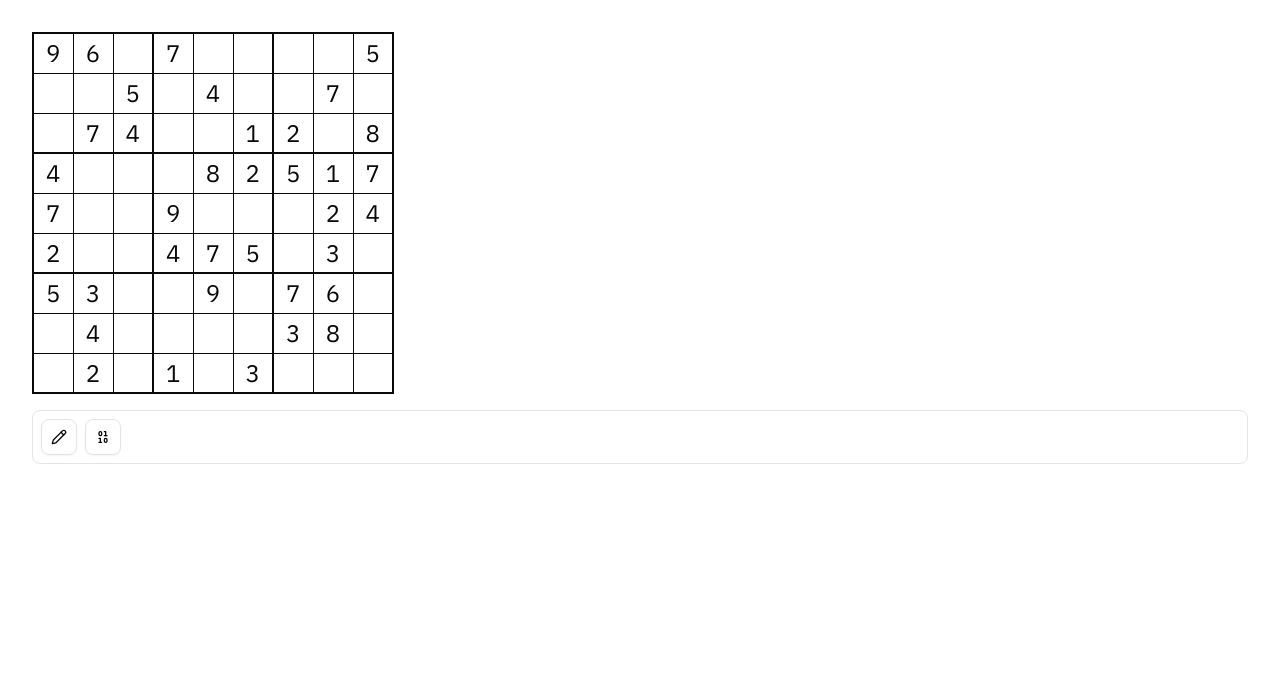
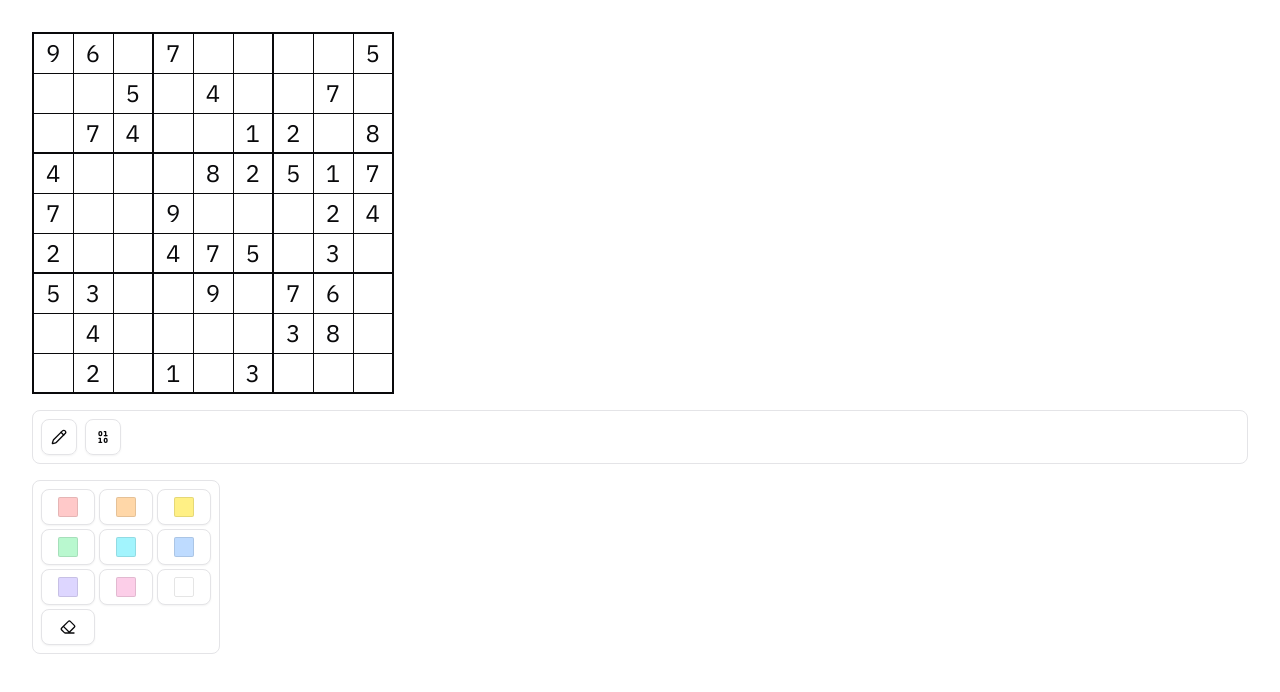
Before and after one commit to Popa-42/sudoku, a Next.js app: page / in a window 1280 px wide. Shown: the top 692 px of the page. Built offline with nearby package versions, Linux system fonts and the light colour scheme.

Commit message:
Implement cell coloring

```diff
--- a/src/app/page.tsx
+++ b/src/app/page.tsx
@@ -1,9 +1,12 @@
 "use client";
 
-import SudokuGrid from "@/components/sudoku/grid";
-import React, { useState } from "react";
+import { SudokuGrid } from "@/components/sudoku/grid";
+import React, { useRef, useState } from "react";
 import { Toggle } from "@/components/ui/toggle";
-import { Binary, Pencil } from "lucide-react";
+import { Binary, Pencil, Eraser } from "lucide-react";
+import { Button } from "@/components/ui/button";
+import type { ColorName, SudokuGridHandle } from "@/types";
+import { COLOR_BG_CLASS } from "@/components/sudoku/constants";
 
 export default function Home() {
   // const regions9: number[][] = [
@@ -34,9 +37,26 @@ export default function Home() {
   const [selected, setSelected] = useState<boolean[][]>(Array.from({ length: 9 }, () => Array(9).fill(false)));
   const [notesMode, setNotesMode] = useState<"center" | "corner" | null>(null);
 
+  // Ref to call imperative actions on the grid (e.g., annotateColor)
+  const gridRef = useRef<SudokuGridHandle | null>(null);
+
+  // Pastel color buttons (ordered as requested) - without black
+  const COLOR_ORDER: ColorName[] = [
+    "red",
+    "orange",
+    "yellow",
+    "green",
+    "cyan",
+    "blue",
+    "violet",
+    "pink",
+    "transparent",
+  ];
+
   return (
     <div className="space-y-4 p-8">
       <SudokuGrid
+        ref={gridRef}
         presetGrid={sudokuGrid}
         // size={15}
         // regions={regions9}
@@ -68,6 +88,29 @@ export default function Home() {
           <Binary />
         </Toggle>
       </div>
+      {/* Color annotation buttons (stateless actions) */}
+      <div className="grid w-fit grid-cols-3 gap-1 rounded-md border p-2">
+        {COLOR_ORDER.map((name) => (
+          <Button
+            key={name}
+            variant="outline"
+            aria-label={`Apply ${name} color to selection`}
+            onClick={() => gridRef.current?.annotateColor(name)}
+            title={`Toggle ${name} stripe`}
+          >
+            <span aria-hidden className={`size-5 rounded-xs border border-black/10 ${COLOR_BG_CLASS[name]}`} />
+          </Button>
+        ))}
+        {/* Clear color button */}
+        <Button
+          variant="outline"
+          aria-label="Clear color from selection"
+          onClick={() => gridRef.current?.annotateClear()}
+          title="Clear all stripes"
+        >
+          <Eraser />
+        </Button>
+      </div>
     </div>
   );
 }
--- a/src/components/sudoku/constants.ts
+++ b/src/components/sudoku/constants.ts
@@ -1,4 +1,7 @@
+import { ColorName } from "@/types";
+
 export const SEL_COLOR_VAR = "[--sel:theme(colors.blue.300)]" as const;
+
 export const CORNER_POS_ORDER_ALL = ["tl", "tr", "bl", "br", "tc", "rc", "bc", "lc", "cc"] as const;
 export const CORNER_POS_CLASSES: Record<(typeof CORNER_POS_ORDER_ALL)[number], string> = {
   tl: "absolute top-0 left-0 translate-x-0.5 translate-y-0.5",
@@ -11,3 +14,16 @@ export const CORNER_POS_CLASSES: Record<(typeof CORNER_POS_ORDER_ALL)[number], s
   lc: "absolute left-0 top-1/2 -translate-y-1/2 translate-x-0.5",
   cc: "absolute inset-0 flex items-center justify-center",
 };
+
+export const COLOR_BG_CLASS: Record<ColorName, string> = {
+  red: "bg-red-200",
+  orange: "bg-orange-200",
+  yellow: "bg-yellow-200",
+  green: "bg-green-200",
+  cyan: "bg-cyan-200",
+  blue: "bg-blue-200",
+  violet: "bg-violet-200",
+  pink: "bg-pink-200",
+  black: "bg-slate-200",
+  transparent: "bg-transparent",
+};
--- a/src/components/sudoku/grid.tsx
+++ b/src/components/sudoku/grid.tsx
@@ -1,7 +1,7 @@
 // src/components/sudoku/grid.tsx
-import React, { useCallback, useEffect, useMemo, useRef, useState } from "react";
+import React, { useCallback, useEffect, useImperativeHandle, useMemo, useRef, useState } from "react";
 import { cn, neighbor } from "@/lib/utils";
-import { CORNER_POS_CLASSES, CORNER_POS_ORDER_ALL, SEL_COLOR_VAR } from "@/components/sudoku/constants";
+import { COLOR_BG_CLASS, CORNER_POS_CLASSES, CORNER_POS_ORDER_ALL, SEL_COLOR_VAR } from "@/components/sudoku/constants";
 import {
   buildSingleSelection,
   computeDefaultBox,
@@ -15,7 +15,7 @@ import {
   stackFromMatrix,
   validateRegions,
 } from "@/components/sudoku/utils/selection";
-import { Cell, CellSelectInfo, RectBox } from "@/types";
+import { Cell, CellSelectInfo, ColorName, RectBox, SudokuGridHandle } from "@/types";
 import { createDigitCube, createNumberGrid, selectionTargets } from "@/components/sudoku/utils/grids";
 
 type SudokuGridProps = React.HTMLAttributes<HTMLDivElement> & {
@@ -36,7 +36,8 @@ type SudokuGridProps = React.HTMLAttributes<HTMLDivElement> & {
 };
 
 /* ---------- Component ---------- */
-function SudokuGrid({
+const SudokuGridImpl = React.forwardRef<SudokuGridHandle, SudokuGridProps>(function SudokuGrid(
+  {
     size = 9,
     className,
     presetGrid,
@@ -53,7 +54,9 @@ function SudokuGrid({
     cellClassName,
     dividerClassName = "border-foreground",
     ...props
-}: SudokuGridProps) {
+  },
+  ref,
+) {
   if (!Number.isInteger(size) || size <= 0) throw new Error("Size must be a positive integer.");
   validateRegions(regions, size);
 
@@ -79,6 +82,10 @@ function SudokuGrid({
   const [userGrid, setUserGrid] = useState<number[][]>(() => createNumberGrid(size));
   const [pencils, setPencils] = useState<number[][][]>(() => createDigitCube(size));
   const [cornerPencils, setCornerPencils] = useState<number[][][]>(() => createDigitCube(size));
+  // color annotations grid: array of color stripes per cell
+  const [colorGrid, setColorGrid] = useState<ColorName[][][]>(() =>
+    Array.from({ length: size }, () => Array.from({ length: size }, () => [] as ColorName[])),
+  );
 
   useEffect(() => {
     setInternalSelection(emptySelection);
@@ -87,6 +94,7 @@ function SudokuGrid({
     setUserGrid(createNumberGrid(size));
     setPencils(createDigitCube(size));
     setCornerPencils(createDigitCube(size));
+    setColorGrid(Array.from({ length: size }, () => Array.from({ length: size }, () => [] as ColorName[])));
   }, [size, emptySelection]);
 
   const activeBox = useMemo(() => box ?? computeDefaultBox(size), [box, size]);
@@ -117,7 +125,6 @@ function SudokuGrid({
   }, [selection, currentCell, onCurrentCellChange]);
 
   const isSelected = useCallback((r: number, c: number) => !!selection?.[r]?.[c], [selection]);
-  const isCurrent = useCallback((r: number, c: number) => !!current && current[0] === r && current[1] === c, [current]);
 
   const cellBorderClasses = useCallback(
     (r: number, c: number) => {
@@ -167,6 +174,39 @@ function SudokuGrid({
       onCurrentCellChange?.(nextCurrent);
     },
     [currentCell, onCurrentCellChange],
+  );
+
+  // Expose imperative color annotation API (toggle colors per cell; supports transparent)
+  useImperativeHandle(
+    ref,
+    (): SudokuGridHandle => ({
+      annotateColor: (color: ColorName) => {
+        const targets = selectionTargets(selection, current);
+        if (!targets.length) return;
+        setColorGrid((prev) => {
+          const next = prev.map((row) => row.map((cell) => cell.slice()));
+          for (const [r, c] of targets) {
+            const list = next[r][c];
+            const idx = list.indexOf(color);
+            if (idx >= 0) list.splice(idx, 1);
+            else list.push(color);
+          }
+          return next;
+        });
+      },
+      annotateClear: () => {
+        const targets = selectionTargets(selection, current);
+        if (!targets.length) return;
+        setColorGrid((prev) => {
+          const next = prev.map((row) => row.map((cell) => cell.slice())) as ColorName[][][];
+          for (const [r, c] of targets) {
+            next[r][c] = [];
+          }
+          return next;
+        });
+      },
+    }),
+    [selection, current],
   );
 
   // pointer → cell mapping
@@ -497,14 +537,7 @@ function SudokuGrid({
                 const bottomRight = c < size - 1 && r < size - 1 && !isSelected(r + 1, c + 1) && down && right;
 
                 const selected = isSelected(r, c);
-                const boxShadowParts: string[] = [];
-                if (selected) {
-                  if (!left) boxShadowParts.push("inset 4px 0 0 0 var(--sel)");
-                  if (!right) boxShadowParts.push("inset -4px 0 0 0 var(--sel)");
-                  if (!up) boxShadowParts.push("inset 0 4px 0 0 var(--sel)");
-                  if (!down) boxShadowParts.push("inset 0 -4px 0 0 var(--sel)");
-                }
-                const boxShadow = boxShadowParts.join(", ");
+                // selection highlight is drawn with absolute edge spans (above color stripes)
 
                 const presetVal = presetGrid?.[r]?.[c] ?? 0;
                 const userVal = userGrid?.[r]?.[c] ?? 0;
@@ -521,6 +554,9 @@ function SudokuGrid({
 
                 const order = centerCandidates.length > 0 ? CORNER_POS_ORDER_ALL.slice(0, 8) : CORNER_POS_ORDER_ALL;
 
+                const cellColors = colorGrid?.[r]?.[c] ?? [];
+                const forceWhiteText = cellColors.includes("black");
+
                 return (
                   <td key={c} role="gridcell" className={cellBorderClasses(r, c)}>
                     <div
@@ -530,9 +566,45 @@ function SudokuGrid({
                         "relative flex size-full cursor-pointer items-center justify-center text-2xl select-none",
                         SEL_COLOR_VAR,
                         isPreset(r, c) ? "text-foreground" : "text-blue-700 font-semibold",
+                        forceWhiteText && "text-white",
                       )}
-                      style={boxShadow ? { boxShadow } : undefined}
                     >
+                      {/* Color stripes background */}
+                      {cellColors.length > 0 && (
+                        // eslint-disable-next-line better-tailwindcss/enforce-consistent-class-order
+                        <div className="absolute inset-0 overflow-hidden flex pointer-events-none">
+                          {cellColors.map((clr, i) => (
+                            <div key={i} className={cn("h-full flex-1", COLOR_BG_CLASS[clr])} />
+                          ))}
+                        </div>
+                      )}
+
+                      {/* Selection edges (above stripes) */}
+                      {selected && !left && (
+                        <span
+                          className="pointer-events-none absolute top-0 bottom-0 left-0 w-[4px]"
+                          style={{ background: "var(--sel)" }}
+                        />
+                      )}
+                      {selected && !right && (
+                        <span
+                          className="pointer-events-none absolute top-0 right-0 bottom-0 w-[4px]"
+                          style={{ background: "var(--sel)" }}
+                        />
+                      )}
+                      {selected && !up && (
+                        <span
+                          className="pointer-events-none absolute top-0 right-0 left-0 h-[4px]"
+                          style={{ background: "var(--sel)" }}
+                        />
+                      )}
+                      {selected && !down && (
+                        <span
+                          className="pointer-events-none absolute right-0 bottom-0 left-0 h-[4px]"
+                          style={{ background: "var(--sel)" }}
+                        />
+                      )}
+
                       {selected && topLeft && (
                         <span className="absolute top-0 left-0 size-[4px] rounded-br-xs bg-blue-300" />
                       )}
@@ -583,6 +655,6 @@ function SudokuGrid({
       </table>
     </div>
   );
-}
+});
 
-export default React.memo(SudokuGrid);
+export const SudokuGrid = React.memo(SudokuGridImpl);
--- a/src/types.ts
+++ b/src/types.ts
@@ -11,4 +11,24 @@ type CellSelectInfo = {
   event: React.MouseEvent<HTMLDivElement>;
 };
 
+// Pastel color names used for annotations
+export type ColorName =
+  | "red"
+  | "orange"
+  | "yellow"
+  | "green"
+  | "blue"
+  | "cyan"
+  | "violet"
+  | "pink"
+  | "black"
+  | "transparent";
+
+// Imperative API exposed by the SudokuGrid component
+
+export type SudokuGridHandle = {
+  annotateColor: (color: ColorName) => void;
+  annotateClear: () => void;
+};
+
 export { type RectBox, type Cell, type CellSelectInfo };
```
Lines whose indentation alone changed are shown as unchanged.
